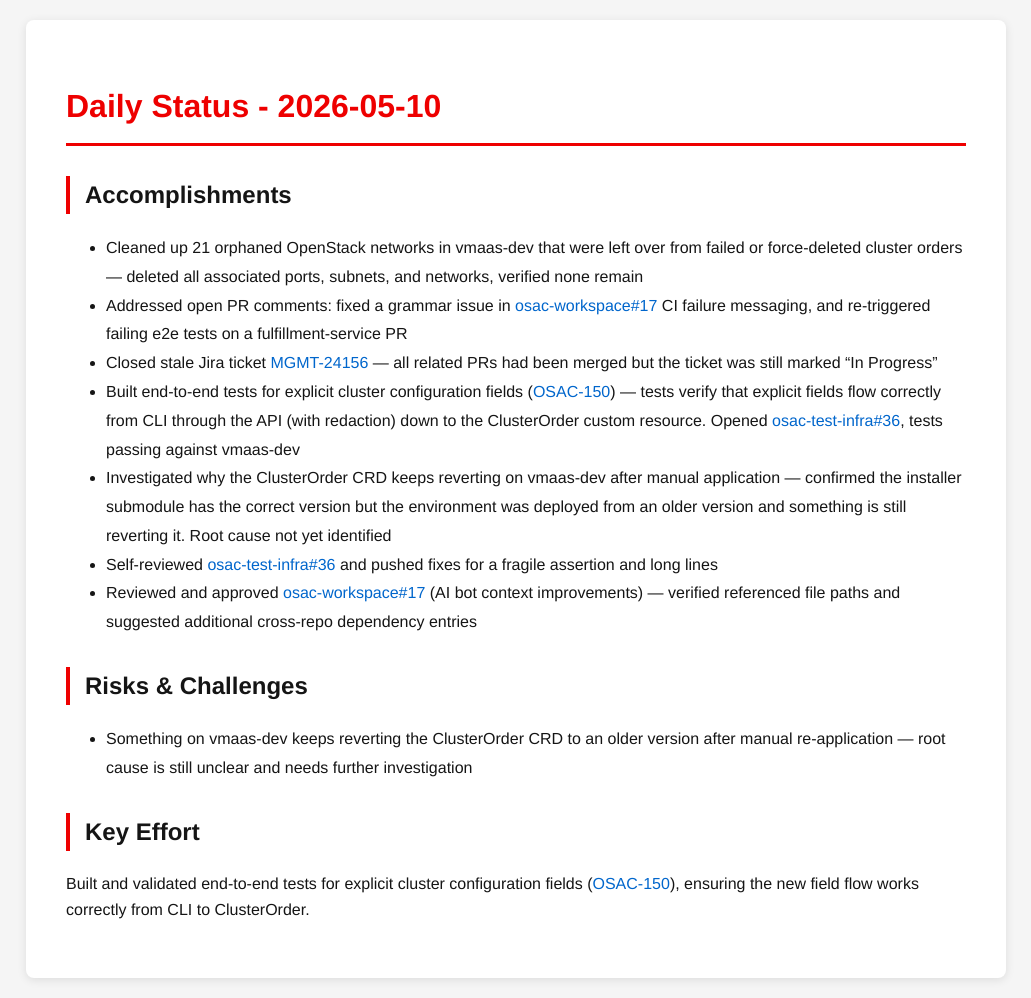
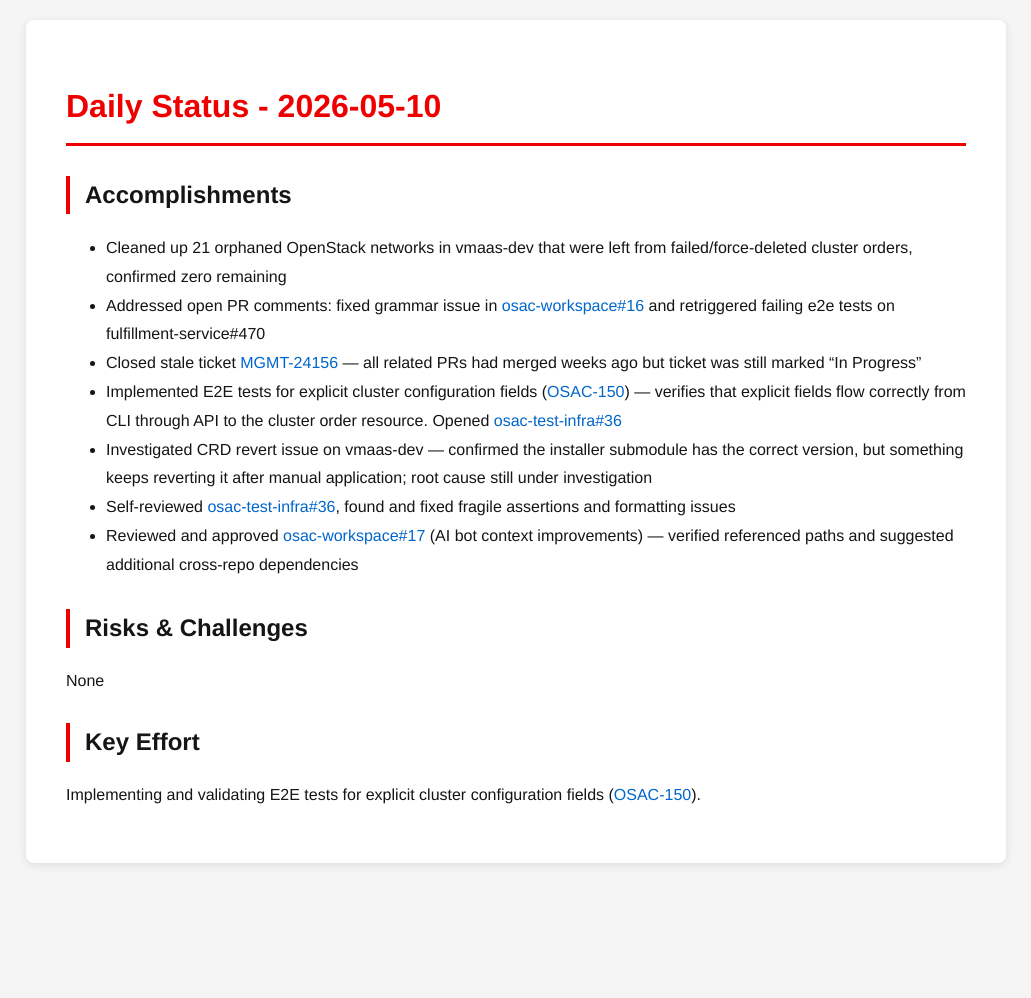
Before and after one commit to tzvatot/daily-status, a Jekyll site: the page built from 2026-05-10.md, in a window 1280 px wide. Shown: the whole page, without its empty margins (124-1155 px from the left). Built offline with Jekyll 4.4.1, drawn with Linux system fonts in a browser that asks for light colours; after the commit the page ends 900 px from its top, so only the background shows below that.

Commit message:
Daily status update - 2026-05-10

```diff
--- a/2026-05-10.md
+++ b/2026-05-10.md
@@ -7,16 +7,16 @@
 # Daily Status - 2026-05-10
 
 ## Accomplishments
-- Cleaned up 21 orphaned OpenStack networks in vmaas-dev that were left over from failed or force-deleted cluster orders — deleted all associated ports, subnets, and networks, verified none remain
-- Addressed open PR comments: fixed a grammar issue in [osac-workspace#17](https://github.com/osac-project/osac-workspace/pull/17) CI failure messaging, and re-triggered failing e2e tests on a fulfillment-service PR
-- Closed stale Jira ticket [MGMT-24156](https://issues.redhat.com/browse/MGMT-24156) — all related PRs had been merged but the ticket was still marked "In Progress"
-- Built end-to-end tests for explicit cluster configuration fields ([OSAC-150](https://redhat.atlassian.net/browse/OSAC-150)) — tests verify that explicit fields flow correctly from CLI through the API (with redaction) down to the ClusterOrder custom resource. Opened [osac-test-infra#36](https://github.com/osac-project/osac-test-infra/pull/36), tests passing against vmaas-dev
-- Investigated why the ClusterOrder CRD keeps reverting on vmaas-dev after manual application — confirmed the installer submodule has the correct version but the environment was deployed from an older version and something is still reverting it. Root cause not yet identified
-- Self-reviewed [osac-test-infra#36](https://github.com/osac-project/osac-test-infra/pull/36) and pushed fixes for a fragile assertion and long lines
-- Reviewed and approved [osac-workspace#17](https://github.com/osac-project/osac-workspace/pull/17) (AI bot context improvements) — verified referenced file paths and suggested additional cross-repo dependency entries
+- Cleaned up 21 orphaned OpenStack networks in vmaas-dev that were left from failed/force-deleted cluster orders, confirmed zero remaining
+- Addressed open PR comments: fixed grammar issue in [osac-workspace#16](https://github.com/osac-project/osac-workspace/pull/16) and retriggered failing e2e tests on fulfillment-service#470
+- Closed stale ticket [MGMT-24156](https://issues.redhat.com/browse/MGMT-24156) — all related PRs had merged weeks ago but ticket was still marked "In Progress"
+- Implemented E2E tests for explicit cluster configuration fields ([OSAC-150](https://redhat.atlassian.net/browse/OSAC-150)) — verifies that explicit fields flow correctly from CLI through API to the cluster order resource. Opened [osac-test-infra#36](https://github.com/osac-project/osac-test-infra/pull/36)
+- Investigated CRD revert issue on vmaas-dev — confirmed the installer submodule has the correct version, but something keeps reverting it after manual application; root cause still under investigation
+- Self-reviewed [osac-test-infra#36](https://github.com/osac-project/osac-test-infra/pull/36), found and fixed fragile assertions and formatting issues
+- Reviewed and approved [osac-workspace#17](https://github.com/osac-project/osac-workspace/pull/17) (AI bot context improvements) — verified referenced paths and suggested additional cross-repo dependencies
 
 ## Risks & Challenges
-- Something on vmaas-dev keeps reverting the ClusterOrder CRD to an older version after manual re-application — root cause is still unclear and needs further investigation
+None
 
 ## Key Effort
-Built and validated end-to-end tests for explicit cluster configuration fields ([OSAC-150](https://redhat.atlassian.net/browse/OSAC-150)), ensuring the new field flow works correctly from CLI to ClusterOrder.
+Implementing and validating E2E tests for explicit cluster configuration fields ([OSAC-150](https://redhat.atlassian.net/browse/OSAC-150)).
```
